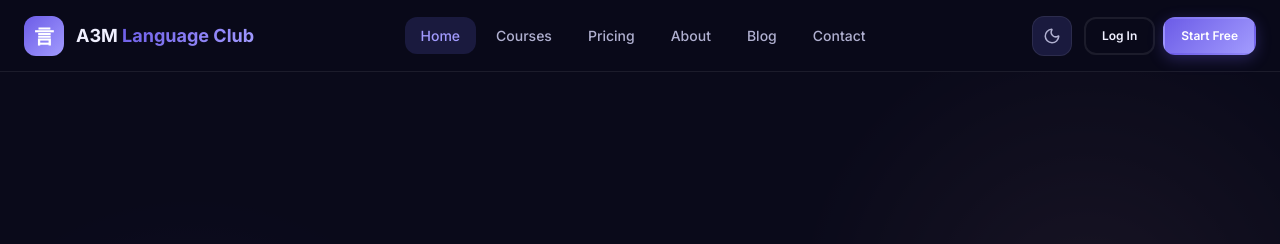
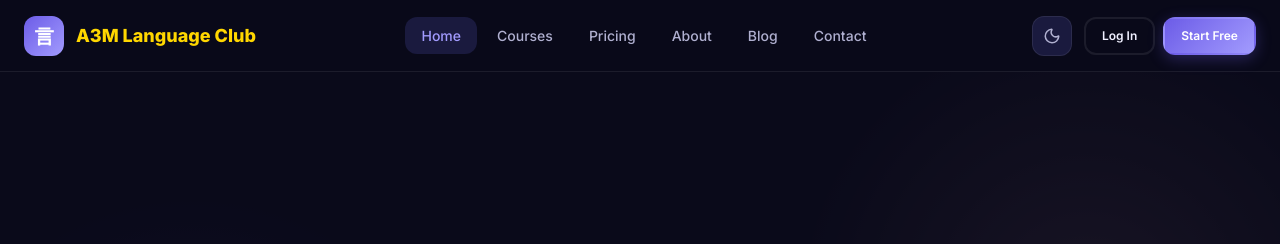
Before and after one commit to Jakia5876/A3M-Language-Club, a plain HTML site: page index.html in a window 1280 px wide. Shown: the top 244 px of the page. Drawn offline with nearby package versions, Linux system fonts and the light colour scheme; a script that the page names is missing.

Commit message:
Update logo text to be golden and bold

```diff
--- a/css/layout.css
+++ b/css/layout.css
@@ -58,14 +58,14 @@
 
 .logo-name {
     font-size: var(--text-lg);
-    font-weight: var(--font-bold);
-    color: var(--text-primary);
+    font-weight: var(--font-extrabold); /* Make it extra bold */
+    color: var(--gold); /* Make it golden */
 }
 
 .logo-highlight {
-    background: var(--gradient-primary);
-    -webkit-background-clip: text;
-    -webkit-text-fill-color: transparent;
+    color: var(--gold); /* Ensure highlight is also golden */
+    background: none;
+    -webkit-text-fill-color: var(--gold);
 }
 
 .nav-links {
@@ -450,8 +450,8 @@
 
 .footer-logo .logo-name {
     font-size: var(--text-lg);
-    font-weight: var(--font-bold);
-    color: var(--text-primary);
+    font-weight: var(--font-extrabold);
+    color: var(--gold);
 }
 
 .footer-desc {
```
